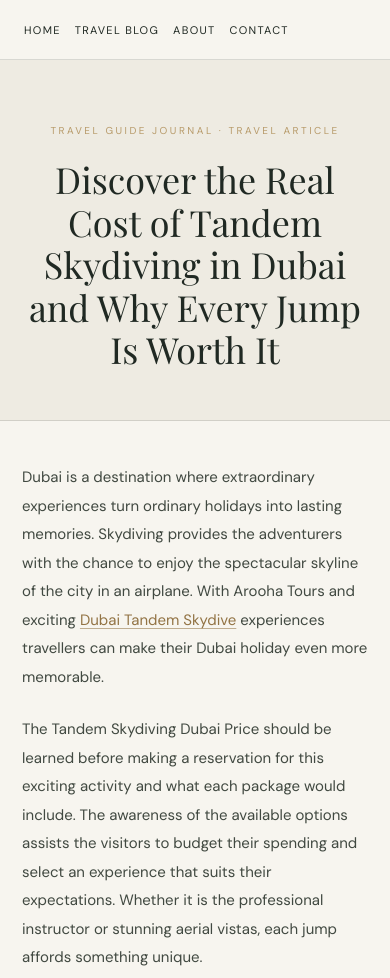
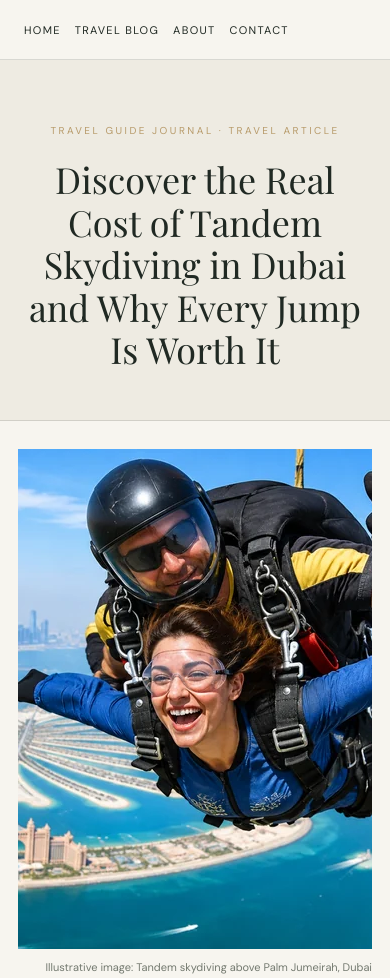
Before and after one commit to travelguidejournal/travelguidejournal.github.io, a plain HTML site: page discover-real-cost-tandem-skydiving-dubai.html in a window 390 px wide. Shown: the part 122-1100 px from the top of the page. Drawn offline with nearby package versions, Linux system fonts and the light colour scheme.

Commit message:
Update discover-real-cost-tandem-skydiving-dubai.html

```diff
--- a/discover-real-cost-tandem-skydiving-dubai.html
+++ b/discover-real-cost-tandem-skydiving-dubai.html
@@ -11,6 +11,7 @@
   <meta property="og:title" content="Discover the Real Cost of Tandem Skydiving in Dubai and Why Every Jump Is Worth It">
   <meta property="og:description" content="Dubai is a destination where extraordinary experiences turn ordinary holidays into lasting memories.">
   <meta property="og:url" content="https://travelguidejournal.github.io/blogs/discover-real-cost-tandem-skydiving-dubai.html">
+  <meta property="og:image" content="https://travelguidejournal.github.io/assets/images/tandem-skydiving-dubai.webp">
   <link rel="preconnect" href="https://fonts.googleapis.com">
   <link rel="preconnect" href="https://fonts.gstatic.com" crossorigin>
   <link href="https://fonts.googleapis.com/css2?family=DM+Sans:wght@400;500;600;700&family=Playfair+Display:wght@400;500;600;700&display=swap" rel="stylesheet">
@@ -37,7 +38,10 @@
     .article-hero { padding: 86px 24px 70px; text-align: center; background: var(--paper-deep); border-bottom: 1px solid var(--line); }
     .eyebrow { display: block; margin-bottom: 18px; color: var(--gold); font-size: 10px; letter-spacing: .25em; text-transform: uppercase; }
     h1 { max-width: 950px; margin: 0 auto; font: 400 clamp(36px, 5vw, 60px)/1.18 var(--serif); }
-    .article-shell { width: min(790px, calc(100% - 44px)); margin: 0 auto; padding: 64px 0 100px; }
+    .article-featured-image { width: min(900px, calc(100% - 44px)); margin: 42px auto 0; }
+    .article-featured-image img { display: block; width: 100%; aspect-ratio: 9 / 5; object-fit: cover; }
+    .article-featured-image figcaption { margin-top: 9px; color: var(--muted); font-size: 11px; text-align: right; }
+    .article-shell { width: min(790px, calc(100% - 44px)); margin: 0 auto; padding: 46px 0 100px; }
     .article-content { font-size: 16px; line-height: 1.9; }
     .article-content p { margin: 0 0 24px; color: #414941; }
     .article-content h2 { margin: 54px 0 18px; font: 400 34px/1.3 var(--serif); color: var(--ink); }
@@ -51,7 +55,8 @@
       .nav { padding: 18px 0; align-items: flex-start; flex-direction: column; }
       nav { gap: 14px; }
       .article-hero { padding: 62px 20px 50px; }
-      .article-shell { padding: 42px 0 70px; }
+      .article-featured-image { width: calc(100% - 36px); margin-top: 28px; }
+      .article-shell { padding: 36px 0 70px; }
       .article-content { font-size: 15px; }
       .article-content h2 { font-size: 29px; }
       .article-content h3 { font-size: 21px; }
@@ -80,6 +85,11 @@
       <span class="eyebrow">Travel Guide Journal · Travel Article</span>
       <h1>Discover the Real Cost of Tandem Skydiving in Dubai and Why Every Jump Is Worth It</h1>
     </section>
+
+    <figure class="article-featured-image">
+      <img src="../assets/images/tandem-skydiving-dubai.webp" alt="Illustrative tandem skydiving scene above Palm Jumeirah in Dubai" width="900" height="500" fetchpriority="high">
+      <figcaption>Illustrative image: Tandem skydiving above Palm Jumeirah, Dubai</figcaption>
+    </figure>
 
     <article class="article-shell">
       <div class="article-content">
```
